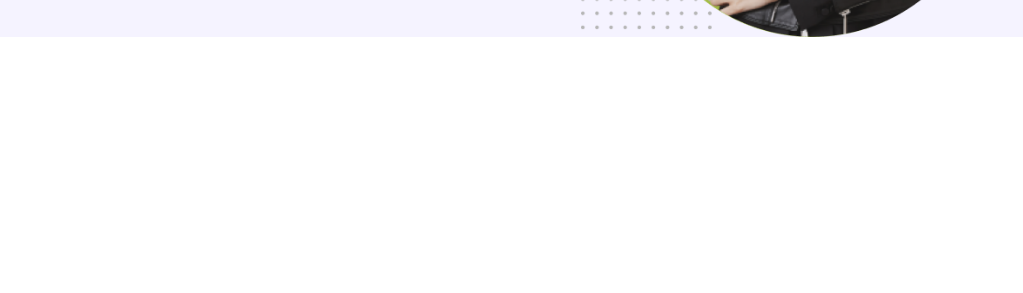
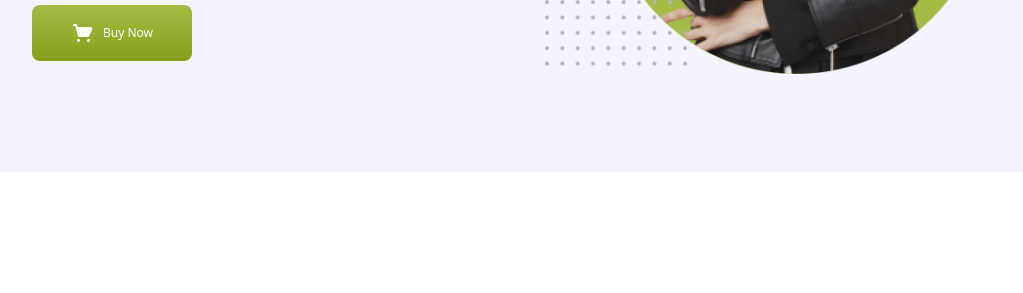
Before and after one commit to mdsabbiralmamon/SAMEON-Fashion, a plain HTML site: page index.html in a window 1280 px wide. Shown: the part 507-800 px from the top of the page, without its empty margins (128-1151 px from the left). Drawn offline with nearby package versions, Linux system fonts and the light colour scheme.

Commit message:
header hero section css done

```diff
--- a/index.html
+++ b/index.html
@@ -28,9 +28,16 @@
                 <div class="leftTitles">
                     <h2 class="text-7xl font-bold"><span class="1stLine text-orange-400">Be The Penguins</span> <br> Of Winter</h2>
                     <p class="my-2">Lorem ipsum dolor sit amet consectetur adipisicing elit. Illum minima voluptate sed.</p>
-                    <button>Buy Now</button>
+                    <button class="flex items-center justify-center gap-2 bg-gradient-to-t from-[#85A019] to-[#A4BC46] text-white h-14 w-40 rounded-lg text-xs">
+                        <svg xmlns="http://www.w3.org/2000/svg" width="24" height="24" viewBox="0 0 24 24" fill="none">
+                            <path d="M21.08 6.99998C20.9072 6.7006 20.6598 6.45111 20.3618 6.27585C20.0639 6.10059 19.7256 6.00554 19.38 5.99998H6.58L6 3.73998C5.9414 3.52181 5.81066 3.32992 5.62908 3.19555C5.44749 3.06118 5.22576 2.99224 5 2.99998H3C2.73478 2.99998 2.48043 3.10533 2.29289 3.29287C2.10536 3.48041 2 3.73476 2 3.99998C2 4.26519 2.10536 4.51955 2.29289 4.70708C2.48043 4.89462 2.73478 4.99998 3 4.99998H4.24L7 15.26C7.0586 15.4781 7.18934 15.67 7.37092 15.8044C7.55251 15.9388 7.77424 16.0077 8 16H17C17.1847 15.9994 17.3656 15.9477 17.5227 15.8507C17.6798 15.7536 17.8069 15.6149 17.89 15.45L21.17 8.88998C21.3122 8.59199 21.3783 8.26345 21.3626 7.93366C21.3469 7.60387 21.2498 7.2831 21.08 6.99998Z" fill="white"/>
+                            <path d="M7.5 21C8.32843 21 9 20.3284 9 19.5C9 18.6716 8.32843 18 7.5 18C6.67157 18 6 18.6716 6 19.5C6 20.3284 6.67157 21 7.5 21Z" fill="white"/>
+                            <path d="M17.5 21C18.3284 21 19 20.3284 19 19.5C19 18.6716 18.3284 18 17.5 18C16.6716 18 16 18.6716 16 19.5C16 20.3284 16.6716 21 17.5 21Z" fill="white"/>
+                          </svg>
+                        Buy Now
+                    </button>
                 </div>
-                <div class="rightPhoto">
+                <div class="rightPhoto h-[34.938rem] w-[34.313rem]">
                     <img src="images/model.png" alt="Main model">
                 </div>
             </div>
```
